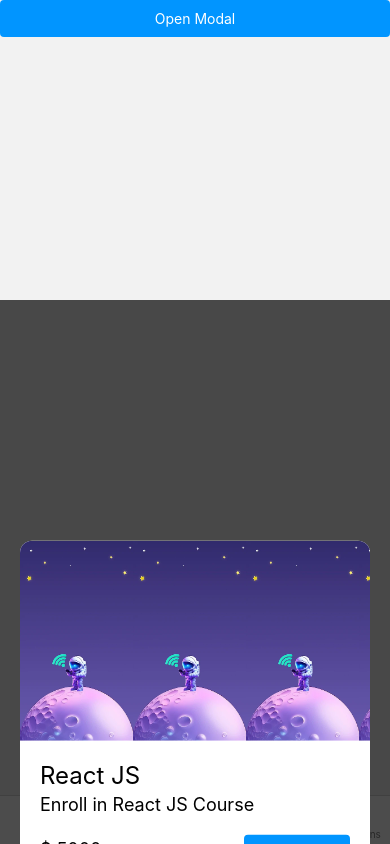
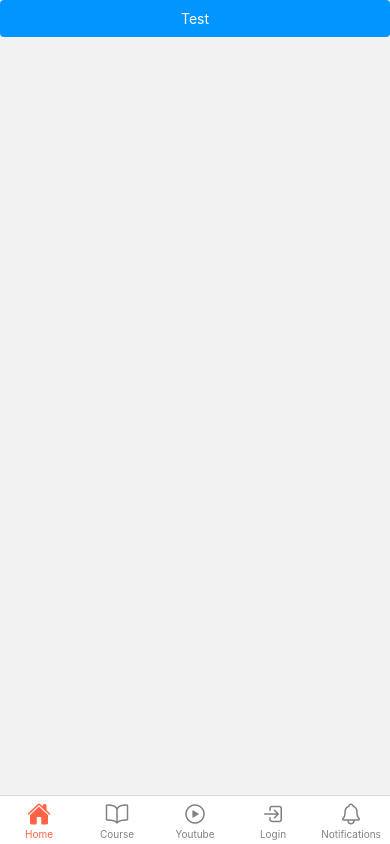
Before and after one commit to ansariabdulahad/JUST-STUDY-NATIVE, a React Native app: screen /Layout in a window 390 px wide. Built offline with nearby package versions, Linux system fonts and the light colour scheme.

Commit message:
how to prevent rerender using memo

```diff
--- a/Component/Home/index.jsx
+++ b/Component/Home/index.jsx
@@ -1,57 +1,21 @@
-import React, { useEffect, useState } from "react";
-import { Modal, View } from "react-native";
-import { Loader, Font, Button, Main, Card } from "../Reusable";
-import { error, info, primary, secondary, success, warning } from "../Reusable/Color";
+import React, { useCallback, useState } from "react";
+import { Button, Card, Main } from "../Reusable";
 
 const Home = () => {
 
-    const [visible, setVisible] = useState(false);
-
-    useEffect(() => {
-        setTimeout(() => {
-            setVisible(true)
-        }, 5000);
-    }, [visible])
-
-    const Action = (price) => {
-        return (
-            <View style={{
-                flexDirection: 'row',
-                alignItems: 'center',
-                justifyContent: 'space-between'
-            }}>
-                <Font size={'md'}>$ {price}</Font>
-                <Button size={'sm'}
-                    onPress={() => setVisible(false)}
-                >Close Modal</Button>
-            </View>
-        )
-    }
+    const [x, setX] = useState(false);
+    const handle = useCallback(() => {
+        setX(!x);
+    }, []);
 
     return (
         <Main>
+            <Card
+                image={require('../../assets/welcomeImages/a.png')}
+            />
             <Button
-                onPress={() => setVisible(true)}
-            >Open Modal</Button>
-            <Modal
-                visible={visible}
-                transparent={true}
-                animationType="slide"
-            >
-                <View style={{
-                    backgroundColor: 'rgba(0,0,0,0.7)',
-                    flex: 1,
-                    justifyContent: 'center',
-                    padding: 20
-                }}>
-                    <Card
-                        image={require('../../assets/welcomeImages/a.png')}
-                        title={'React JS'}
-                        description={'Enroll in React JS Course'}
-                        action={() => Action(5000)}
-                    />
-                </View>
-            </Modal>
+                onPress={handle}
+            >Test</Button>
         </Main>
     );
 }
--- a/Component/Reusable/Button/index.jsx
+++ b/Component/Reusable/Button/index.jsx
@@ -1,9 +1,10 @@
-import React from "react";
+import React, { memo } from "react";
 import { Text, TouchableOpacity, View } from "react-native";
 import { primary } from "../Color";
 import { Font } from '../';
 
 const Button = ({ children, backgroundColor = primary, size, color = "white", type }) => {
+    console.log("I AM BUTTON");
     return (
         <TouchableOpacity>
             <View style={{
@@ -24,4 +25,4 @@
     );
 }
 
-export default Button;
+export default memo(Button);
```
Also changed, not shown: Component/Reusable/Card/index.jsx (+4 -3 lines).
